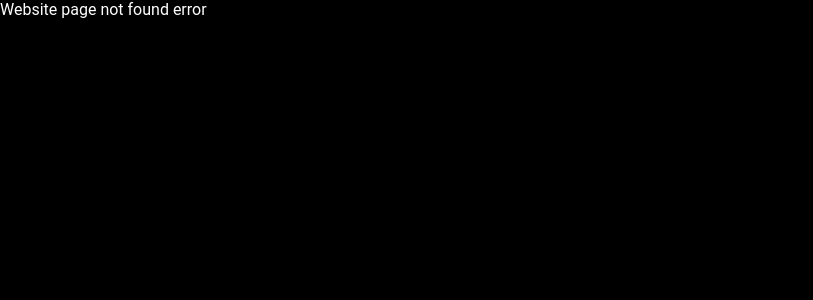
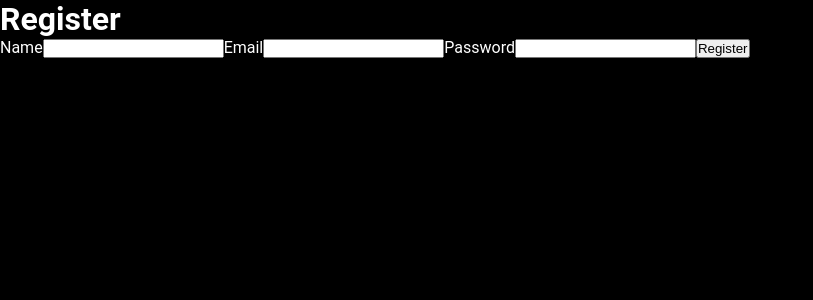
Before and after one commit to Arzoka/ProMe, a React (Vite) app in the folder client/: page /register in a window 1280 px wide. Before the commit this address had no page. Shown: the top 300 px of the page, without its empty margins (0-813 px from the left). Built offline with nearby package versions, Linux system fonts and the light colour scheme; no server answers.

Commit message:
register and login page

```diff
--- /dev/null
+++ b/client/src/pages/website/login/index.tsx
@@ -0,0 +1,36 @@
+import { Fragment } from 'react';
+import useApi from '@/hooks/custom/useApi.ts';
+
+const Login = () => {
+	const {
+		auth,
+	} = useApi();
+	return (
+		<Fragment>
+			<h1>Login</h1>
+			<form onSubmit={async (e) => {
+				e.preventDefault();
+				const data = new FormData(e.target as HTMLFormElement);
+				await auth.login({
+					email: data.get('email') as string,
+					password: data.get('password') as string,
+				}).then((res: any) => {
+					if (res.status !== 200) { return }
+
+					window.location.href = '/dashboard';
+				})
+			}}>
+				<label>
+					<span>Email</span>
+					<input type="email" name="email" />
+				</label>
+				<label>
+					<span>Password</span>
+					<input type="password" name="password" />
+				</label>
+				<button type="submit">Login</button>
+			</form>
+		</Fragment> );
+};
+
+export default Login;
--- /dev/null
+++ b/client/src/pages/website/register/index.tsx
@@ -0,0 +1,37 @@
+import { Fragment } from 'react';
+import useApi from '@/hooks/custom/useApi.ts';
+
+const Register = () => {
+	const {
+		auth,
+	} = useApi();
+	return (
+		<Fragment>
+			<h1>Register</h1>
+			<form onSubmit={async (e) => {
+				e.preventDefault();
+				const data = new FormData(e.target as HTMLFormElement);
+				await auth.register({
+					name: data.get('name') as string,
+					email: data.get('email') as string,
+					password: data.get('password') as string,
+				});
+			}}>
+				<label>
+					<span>Name</span>
+					<input type="text" name="name" />
+				</label>
+				<label>
+					<span>Email</span>
+					<input type="email" name="email" />
+				</label>
+				<label>
+					<span>Password</span>
+					<input type="password" name="password" />
+				</label>
+				<button type="submit">Register</button>
+			</form>
+		</Fragment> );
+};
+
+export default Register;
--- a/client/src/pages/website/root/index.tsx
+++ b/client/src/pages/website/root/index.tsx
@@ -5,7 +5,9 @@ const Root = () => {
 	return (
 		<Fragment>
 			<h1>Index</h1>
-			<Link to={'/api-test'}>Go to /api-test</Link>
+			<Link to={'/api-test'}>Go to /api-test</Link><br />
+			<Link to={'/register'}>Go to /register</Link><br />
+			<Link to={'/login'}>Go to /login</Link><br />
 		</Fragment>
 	)
 };
--- a/client/src/routes/WebsiteRoutes.tsx
+++ b/client/src/routes/WebsiteRoutes.tsx
@@ -1,5 +1,7 @@
 import Root from '@/pages/website/root';
 import ApiTest from '@/pages/website/api-test';
+import Register from '@/pages/website/register';
+import Login from '@/pages/website/login';
 
 const WebsiteRoutes = ( [{
 	path: '/',
@@ -9,6 +11,14 @@ const WebsiteRoutes = ( [{
 	path: '/api-test',
 	element:
 		<ApiTest />,
+}, {
+	path: '/register',
+	element:
+		<Register />,
+}, {
+	path: '/login',
+	element:
+		<Login />,
 }] );
 
 export default WebsiteRoutes;
```
